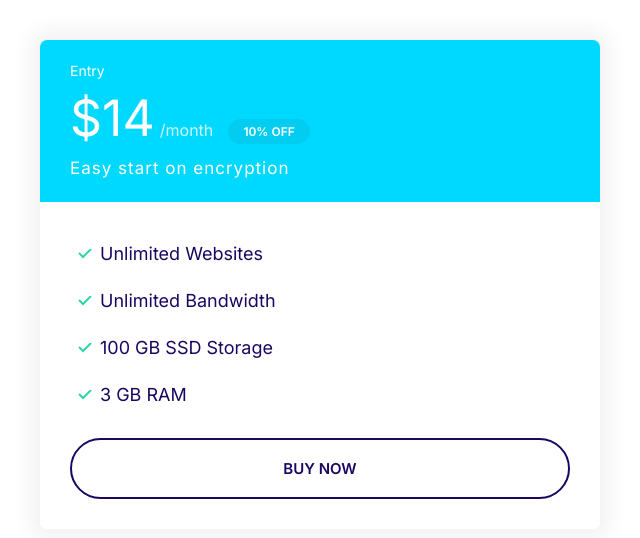
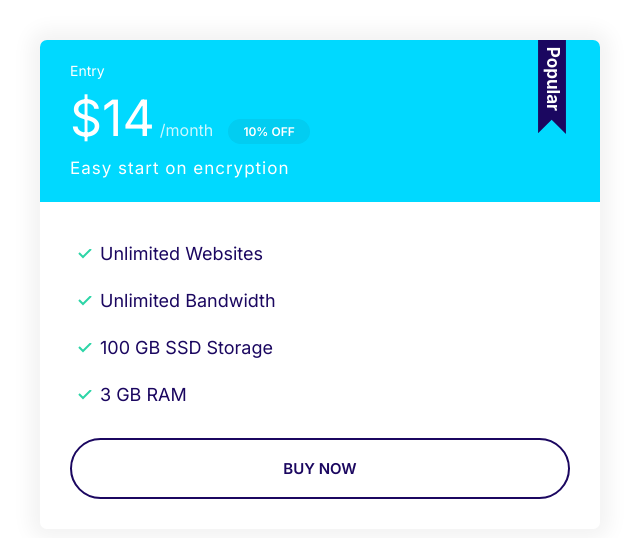
Before and after one commit to jeevanthask/LockBox, a website built with Parcel: page index.html in a window 1280 px wide. Shown: the whole page, without its empty margins (0-640 px from the left). Built offline with nearby package versions, Linux system fonts and the light colour scheme.

Commit message:
popular badge added

```diff
--- a/css/styles.css
+++ b/css/styles.css
@@ -332,6 +332,19 @@ a {
   margin-bottom: 2rem;
 }
 
+.plan--popular .card__header {
+  position: relative;
+}
+
+.plan--popular .card__header::before {
+  content: url("../images/popular.svg");
+  width: 40px;
+  display: inline-block;
+  position: absolute;
+  top: -6px;
+  right: 5%;
+}
+
 @media screen and (min-width: 1024px) {
   .plan__name {
     font-size: 1.4rem;
--- a/index.html
+++ b/index.html
@@ -15,7 +15,7 @@
   </head>
   <body>
     <div style="width: 50%; padding: 4rem">
-      <div class="plan">
+      <div class="plan plan--popular">
         <div class="card card--secondary">
           <header class="card__header">
             <h3 class="plan__name">Entry</h3>
```
Also changed, not shown: images/popular.svg (added).
